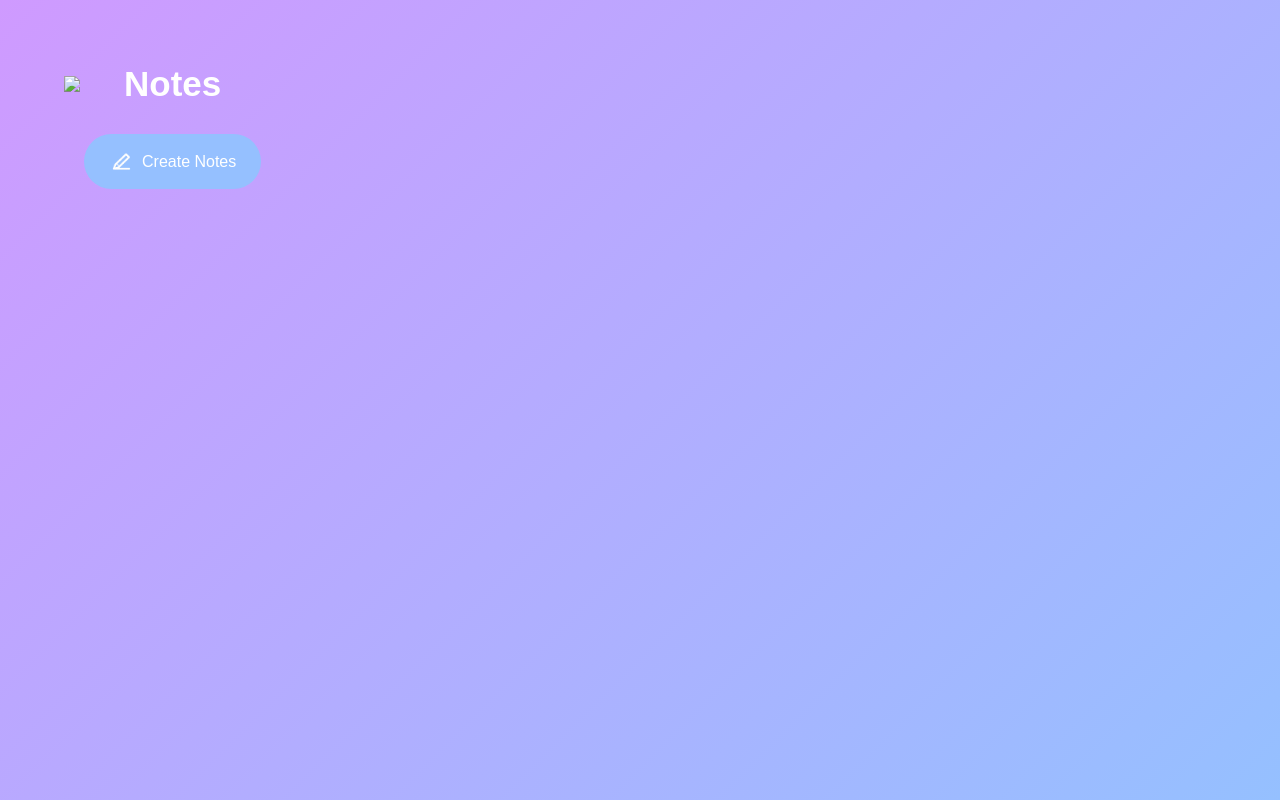
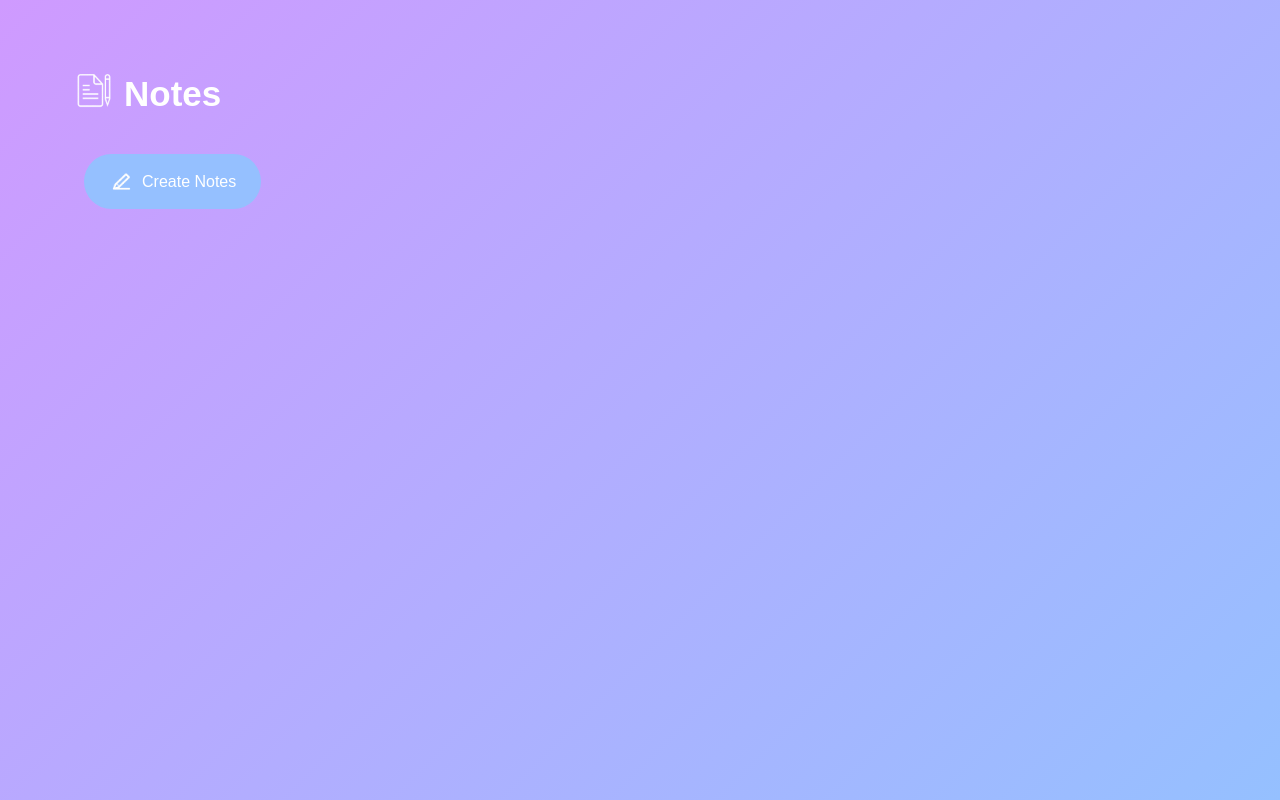
Before and after one commit to 777reet/Notesapp, a plain HTML site: page pages/index.html in a window 1280 px wide. Drawn offline with Linux system fonts and the light colour scheme; files whose address does not match are found by name.

Commit message:
image and js added

```diff
--- a/pages/index.html
+++ b/pages/index.html
@@ -10,7 +10,13 @@
 
     <div class="container">
     <h1><img src="images/notes.png">Notes</h1>
-    <button><img src="images/create.png">Create Notes</button>
+    <button class="btn"><img src="images/create.png">Create Notes</button>
+    <div class="notes">
+<!--<p contenteditable="true" class="input">
+        <img src="images/delete.png">
+      </p> -->
     </div>
+    </div>
+    <script src="script.js"></script>
 </body>
 </html>
```
Also changed, not shown: pages/images/notes.png (added).
